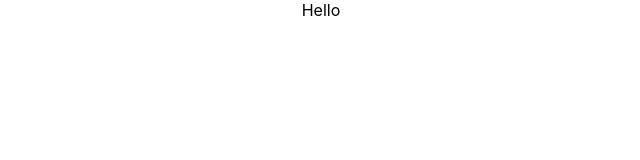
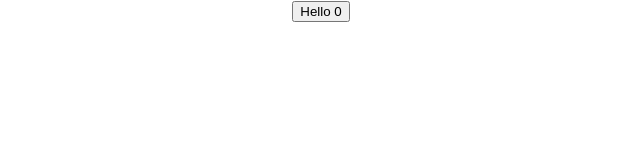
Before and after one commit to kamaal-/react-hook-rxjs-test, a React (Create React App) app: page / in a window 1280 px wide. Shown: the top 160 px of the page, without its empty margins (319-959 px from the left). Built offline with nearby package versions, Linux system fonts and the light colour scheme.

Commit message:
App updated.

```diff
--- a/src/App.tsx
+++ b/src/App.tsx
@@ -1,11 +1,11 @@
-import React from 'react';
-import logo from './logo.svg';
-import './App.css';
+import React from 'react'
+import './App.css'
+import Button from './components/button/Button'
 
 const App: React.FC = () => {
   return (
     <div className="App">
-      Hello
+      <Button/>
     </div>
   );
 }
```
Also changed, not shown: .travis.yml.
